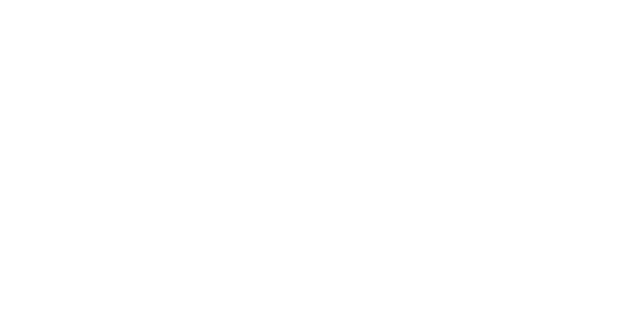
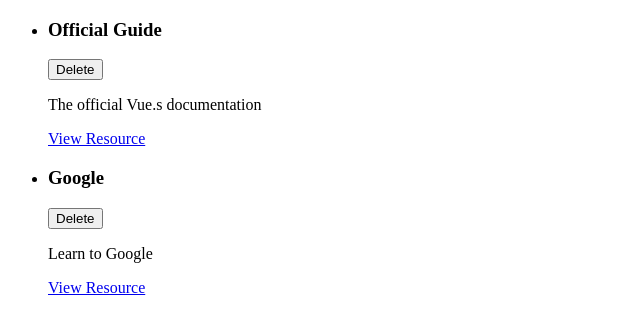
Before and after one commit to sagarmhrjn/vue-walkthrough, a Vue app: page / in a window 1280 px wide. Shown: the top 334 px of the page, without its empty margins (0-640 px from the left). Built offline with nearby package versions, Linux system fonts and the light colour scheme.

Commit message:
first component and props

```diff
--- a/src/App.vue
+++ b/src/App.vue
@@ -1,26 +1,39 @@
 <template>
-  <ul></ul>
+  <ul>
+    <learning-resource
+    v-for="res in storedResources"
+     :key="res.id"
+     :title="res.title"
+     :description="res.description"
+     :link="res.link"
+     ></learning-resource>
+  </ul>
 </template>
 
 <script>
+import LearningResource from "./components/learning-resources/LearningResource";
+
 export default {
-  data(){
-    return{
-      storedResources:[
+  components: {
+    LearningResource,
+  },
+  data() {
+    return {
+      storedResources: [
         {
-          id:'official-guide',
-          title:'Official Guide',
-          description:'The official Vue.s documentation',
-          link:'https://vuejs.org'
+          id: "official-guide",
+          title: "Official Guide",
+          description: "The official Vue.s documentation",
+          link: "https://vuejs.org",
         },
         {
-          id:'google',
-          title:'Google',
-          description:'Learn to Google',
-          link:'https://google.com'
-        }
-      ]
-    }
-  }
-}
+          id: "google",
+          title: "Google",
+          description: "Learn to Google",
+          link: "https://google.com",
+        },
+      ],
+    };
+  },
+};
 </script>
--- /dev/null
+++ b/src/components/learning-resources/LearningResource.vue
@@ -0,0 +1,20 @@
+<template>
+    <li>
+        <div>
+            <header>
+                <h3>{{title}}</h3>
+                <button>Delete</button>
+            </header>
+        </div>
+        <p>{{description}}</p>
+        <nav>
+            <a :href="link">View Resource</a>
+        </nav>
+    </li>
+</template>
+
+<script>
+export default {
+ props:['title','description','link']
+}
+</script>
```
